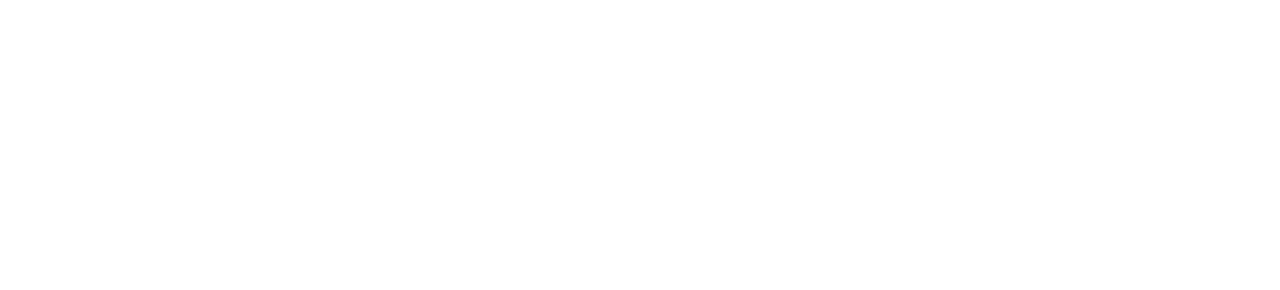
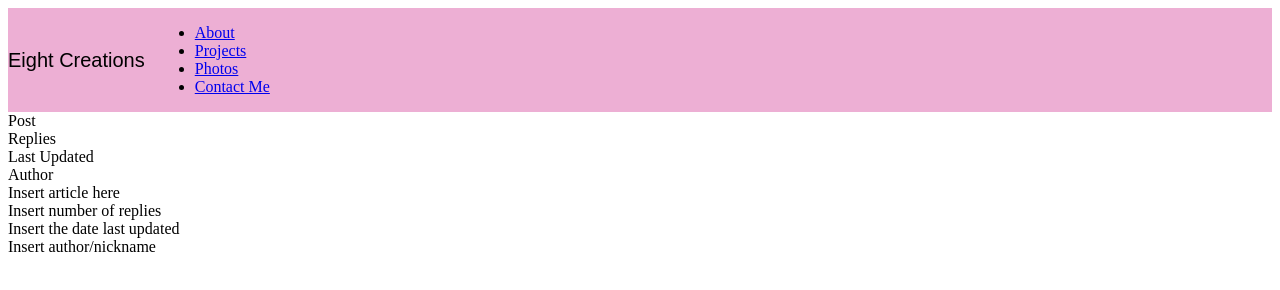
Before and after one commit to herrscherofmatcha/landing-page, a plain HTML site: page html/updates.html in a window 1280 px wide. Drawn offline with Linux system fonts and the light colour scheme.

Commit message:
Complete Updates page

```diff
--- a/html/updates.html
+++ b/html/updates.html
@@ -5,4 +5,49 @@
         <title>Updates</title>
         <link rel="stylesheet" href="../css/style.css">
     </head>
+    <body>
+        <div class="header">
+            <div class="left">
+                <div class="logo">
+                    Eight Creations
+                </div>
+                <ul class="links">
+                    <li><a href="../html/about.html">About</a></li>
+                    <li><a href="../html/projects.html">Projects</a></li>
+                    <li><a href="../html/cute-pics.html">Photos</a></li>
+                    <li><a href="../html/contact.html">Contact Me</a></li>
+                </ul>
+            </div>
+        </div>
+        <div class="table">
+            <div class="row-one">
+                <div class="cell-one">
+                    Post
+                </div>
+                <div class="cell-one">
+                    Replies
+                </div>
+                <div class="cell-one">
+                    Last Updated
+                </div>
+                <div class="cell-one">
+                    Author
+                </div>
+            </div>
+            <div class="row-two">
+                <div class="cell">
+                    Insert article here
+                </div>
+                <div class="cell">
+                    Insert number of replies
+                </div>
+                <div class="cell">
+                    Insert the date last updated
+                </div>
+                <div class="cell">
+                    Insert author/nickname
+                </div>
+            </div>
+        </div>
+    </body>
 </html>
```
